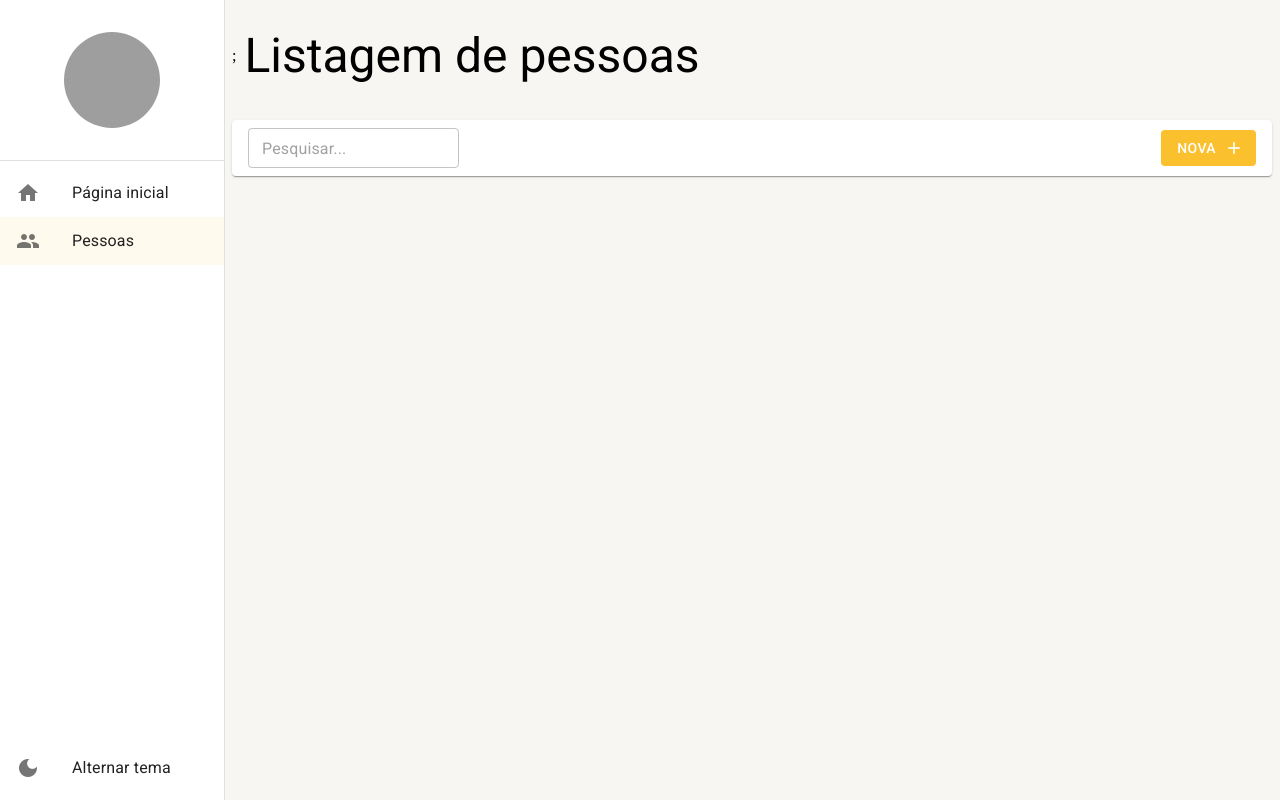
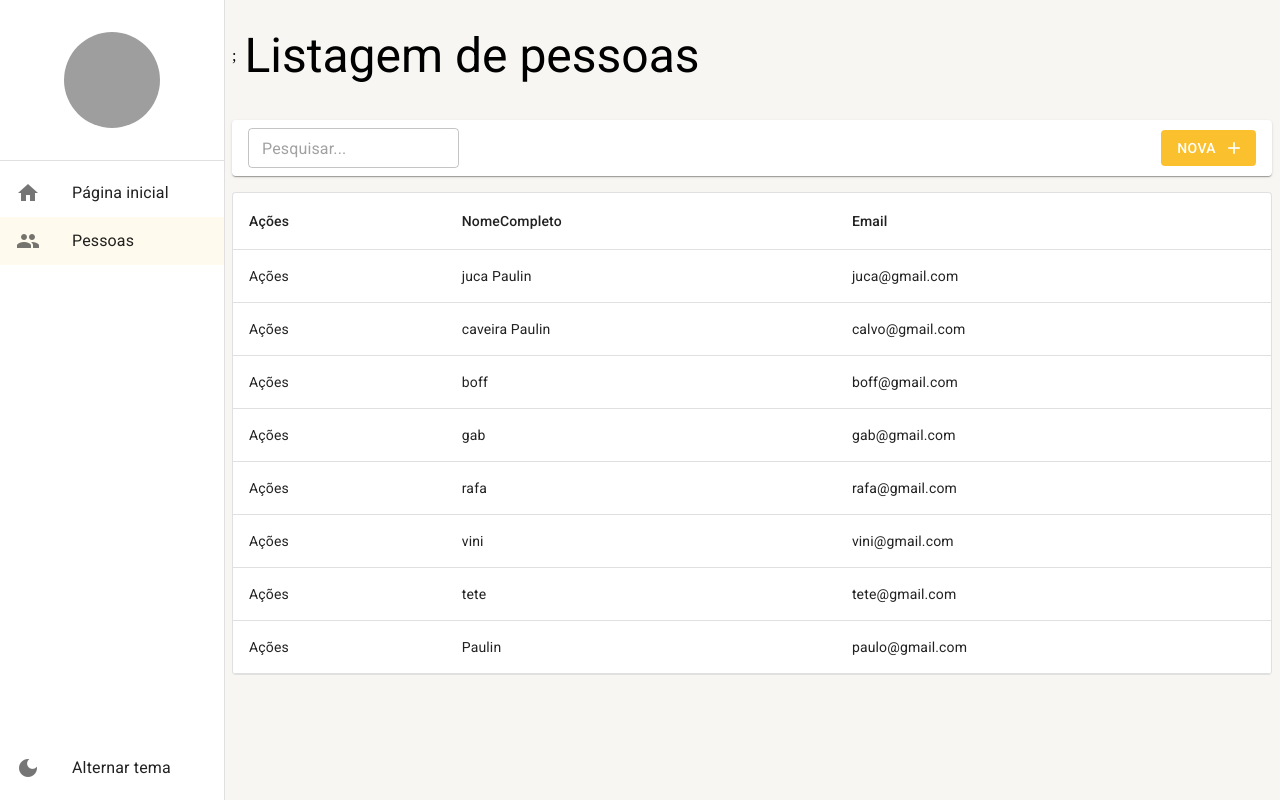
Before and after one commit to Viniciuss2207/Cadastros, a React (Create React App) app: page /pessoas in a window 1280 px wide. Built offline with nearby package versions, Linux system fonts and the light colour scheme; data requests are answered from the project's data file; grey boxes are pictures that could not be loaded.

Commit message:
ft: Adicionando tabela para listagem de pessoas

```diff
--- a/mock/database.json
+++ b/mock/database.json
@@ -1,9 +1,53 @@
 {
-    "pessoas": [{
+    "pessoas": [
+        {
         "id": 1,
         "email": "juca@gmail.com",
         "cidade": 1,
         "nomeCompleto":"juca Paulin"
-    }]
+    },
+    {
+        "id": 2 ,
+        "email": "calvo@gmail.com",
+        "cidade": 1,
+        "nomeCompleto":"caveira Paulin"
+    },
+    {
+        "id":3 ,
+        "email": "boff@gmail.com",
+        "cidade": 1,
+        "nomeCompleto":"boff "
+    },
+    {
+        "id":4 ,
+        "email": "gab@gmail.com",
+        "cidade": 1,
+        "nomeCompleto":" gab"
+    },
+    {
+        "id":5 ,
+        "email": "rafa@gmail.com",
+        "cidade": 1,
+        "nomeCompleto":"rafa"
+    },
+    {
+        "id":6 ,
+        "email": "vini@gmail.com",
+        "cidade": 1,
+        "nomeCompleto":"vini"
+    },
+    {
+        "id": 7,
+        "email": "tete@gmail.com",
+        "cidade": 1,
+        "nomeCompleto":"tete"
+    },
+    {
+        "id": 8,
+        "email": "paulo@gmail.com",
+        "cidade": 1,
+        "nomeCompleto":"Paulin"
+    }
+]
 
 }
--- a/src/pages/pessoas/ListagemDePessoas.tsx
+++ b/src/pages/pessoas/ListagemDePessoas.tsx
@@ -1,29 +1,39 @@
-import { useEffect, useMemo } from "react";
+import { Paper, Table, TableBody, TableCell, TableContainer, TableHead, TableRow } from "@mui/material";
+import { useEffect, useMemo, useState } from "react";
 import { useSearchParams } from "react-router-dom"
 
 import { FerramentasDalistagem } from "../../shared/components"
 import { useDebounce } from "../../shared/hooks";
 import { LayoutBaseDePagina } from "../../shared/layouts"
-import { PessoasService } from "../../shared/services/api/pessoas/PessoasService";
+import { PessoasService, IListagemPessoa } from "../../shared/services/api/pessoas/PessoasService";
 
 export const ListagemDePessoas: React.FC = () => {
     const [searchParams, setSearchParams] = useSearchParams();
+    const [rows, setRows] = useState<IListagemPessoa[]>([]);
+    const [totalCount, setTotalCount] = useState(0);
+    const [isLoading, setIsLoading] = useState(true);
 
-    const { debounce } = useDebounce(3000, false);
+
+    const { debounce } = useDebounce();
 
     const busca = useMemo(() => {
         return searchParams.get('busca') || '';
     }, [searchParams]  )
 
     useEffect(() => {
+      setIsLoading(true);
 
         debounce(() => {
           PessoasService.getAll(1, busca)
             .then((result) => {
+              setIsLoading(false);
               if (result instanceof Error) {
                 alert(result.message);
               } else {
                 console.log(result);
+
+                setTotalCount(result.totalCount);
+                setRows(result.data);
               }
             });
         });
@@ -43,7 +53,28 @@
         }
 
         >
+        <TableContainer  component={Paper} variant="outlined" sx={{m: 1, width:"auto"}}>
+          <Table>
+            <TableHead>
+              <TableRow>
+                <TableCell>Ações</TableCell>
+                <TableCell>NomeCompleto</TableCell>
+                <TableCell>Email</TableCell>
+              </TableRow>
+            </TableHead>
 
+            <TableBody>
+             {rows.map(row => (
+               <TableRow key={row.id}>
+               <TableCell>Ações</TableCell>
+               <TableCell>{row.nomeCompleto}</TableCell>
+               <TableCell>{row.email}</TableCell>
+             </TableRow>
+             ))}
+            </TableBody>
+
+            </Table>
+          </TableContainer>
         </LayoutBaseDePagina>
     )
 }
--- a/src/shared/services/api/pessoas/PessoasService.ts
+++ b/src/shared/services/api/pessoas/PessoasService.ts
@@ -2,14 +2,14 @@
 import { Api } from "../axios-config";
 
 
-interface IListagemPessoa {
+export interface IListagemPessoa {
     id: number;
     cidadeId: number;
     email: string;
     nomeCompleto: string;
 }
 
-interface IDetalhePessoa {
+export interface IDetalhePessoa {
     id: number;
     cidadeId: number;
     email: string;
```
